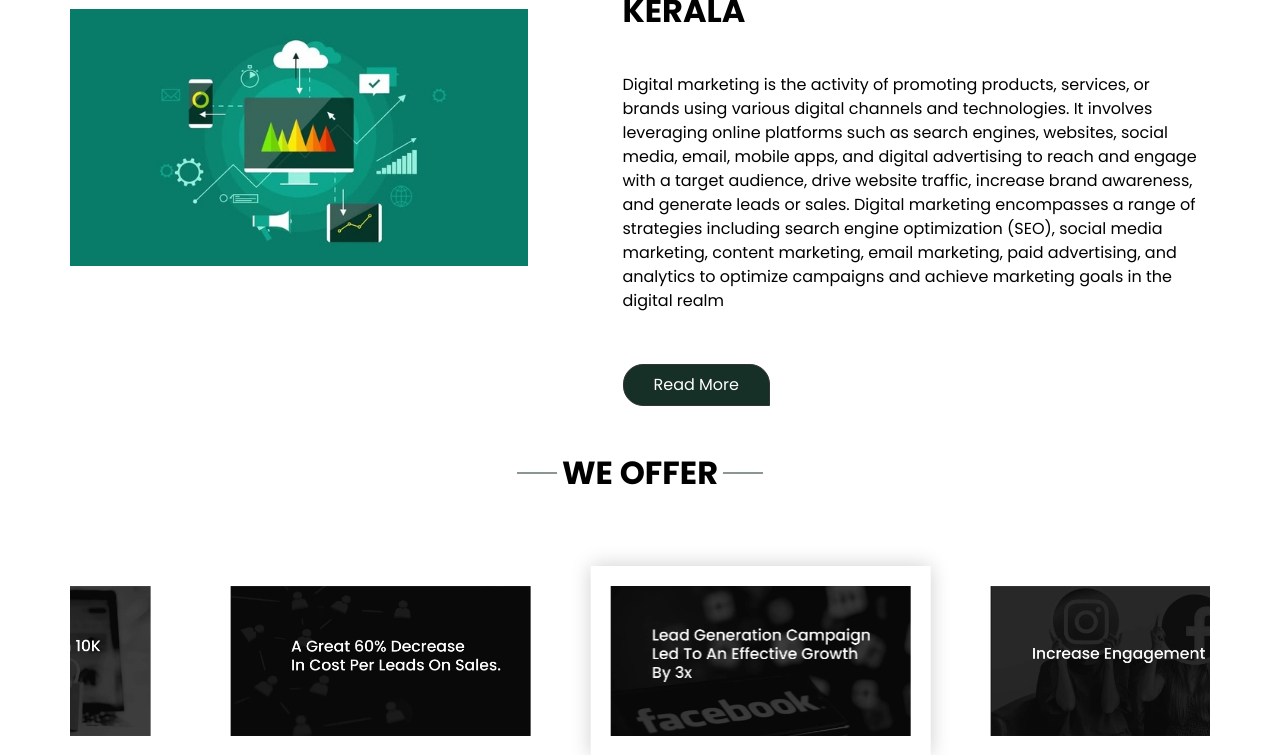
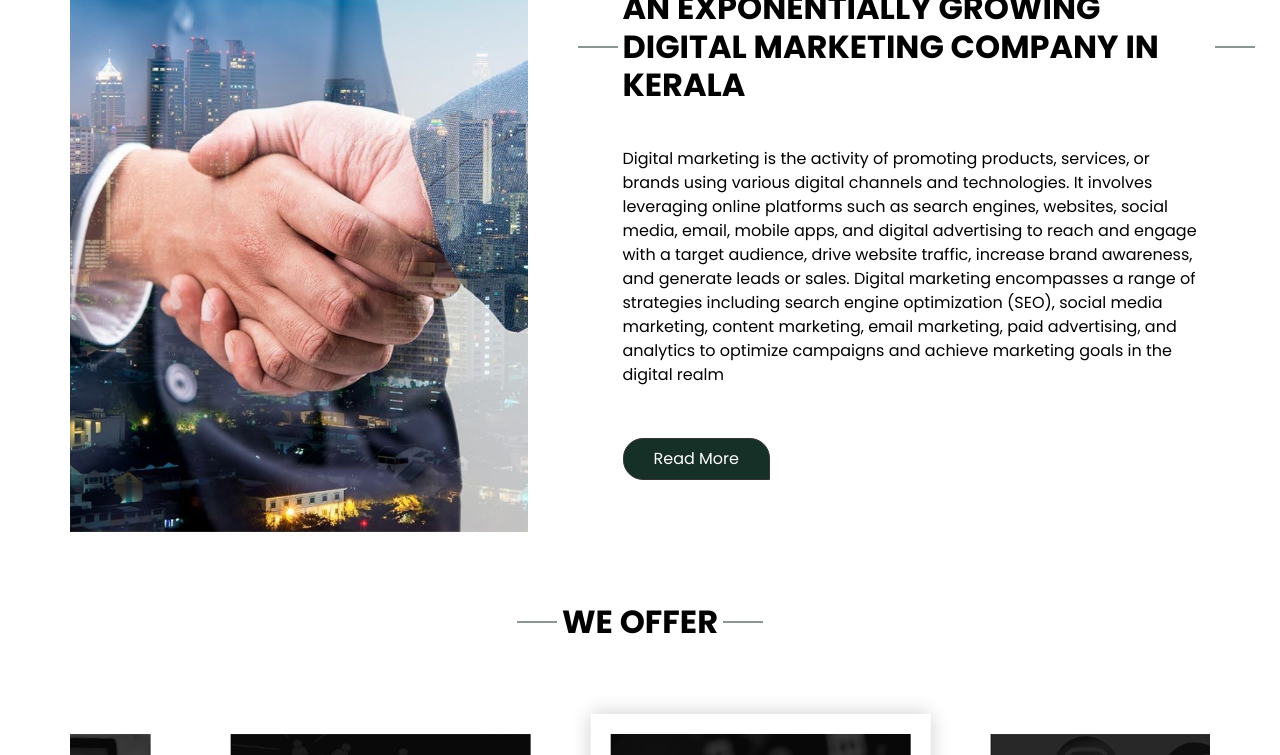
Before and after one commit to abidnk/wizads, a plain HTML site: page index.html in a window 1280 px wide. Shown: the part 1395-2150 px from the top of the page. Drawn offline with nearby package versions, Linux system fonts and the light colour scheme.

Commit message:
Added cover image

```diff
--- a/index.html
+++ b/index.html
@@ -263,7 +263,7 @@
       <div class="row">
         <div class="col-md-5">
           <div class="img-box">
-            <img src="images/digitl marketing cover img.jpeg" alt="">
+            <img src="images/Exponential_growing.jpeg" alt="">
           </div>
         </div>
         <div class="col-md-7">
```
Also changed, not shown: images/Exponential_growing.jpeg (added).
